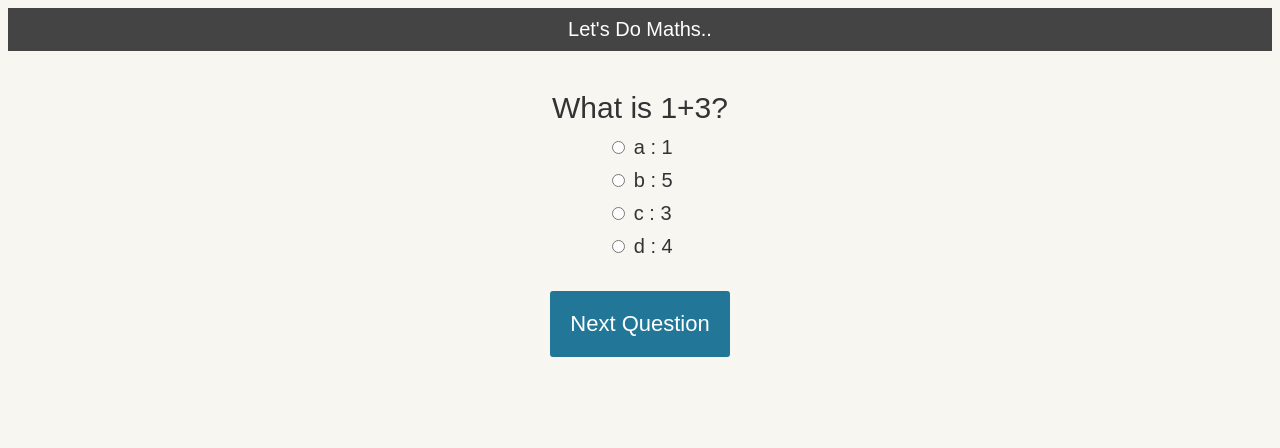
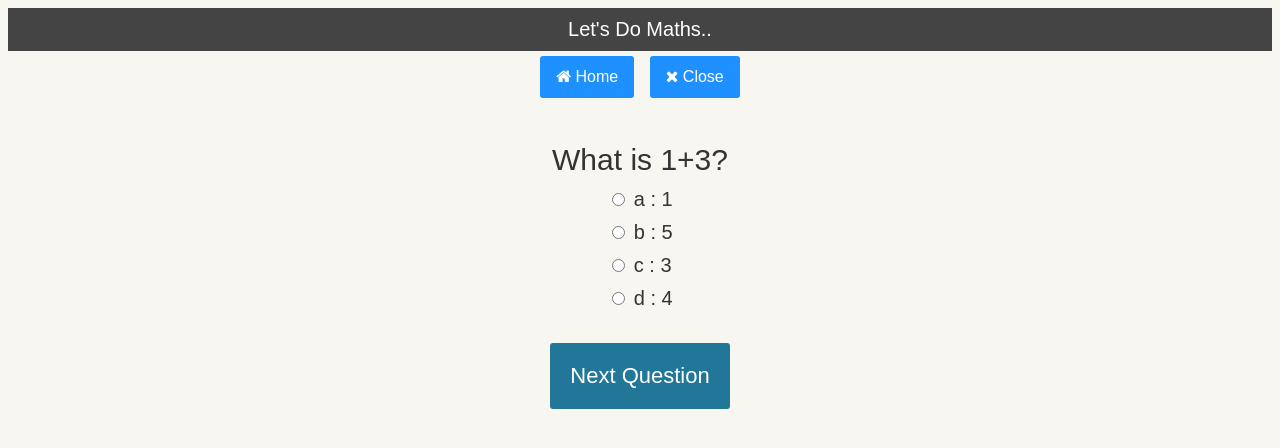
Before and after one commit to SudarshanKumar143341/HIT238_MVC, a website: page src/views/ycquiz.html in a window 1280 px wide. Drawn offline with Linux system fonts and the light colour scheme.

Commit message:
added home and close button on ycquiz.html

```diff
--- a/src/views/ycquiz.html
+++ b/src/views/ycquiz.html
@@ -18,6 +18,9 @@
 			<h1>Let's Do Maths..</h1>
 		</header>
 		<main>
+      <div class="navigation"><a href="index.html"><button class="btn"><i class="fa fa-home"></i> Home</button></a>
+      <button class="btn"><i class="fa fa-close"></i> Close</button>
+      </div>
       <div class="quiz-container">
   <div id="quiz"></div>
 </div>
```
